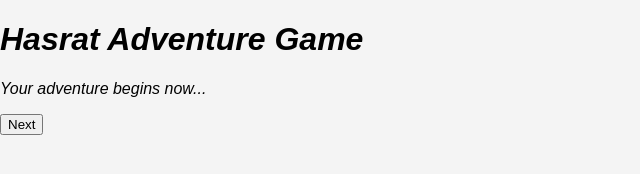
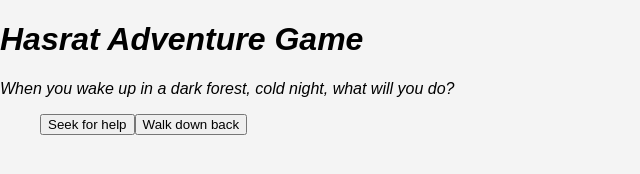
Before and after one commit to Hasratdeep/Assignment_03_front_end, a plain HTML site: page adventure-game/index.html in a window 1280 px wide. Shown: the whole page, without its empty margins (0-640 px from the left). Drawn offline with Linux system fonts and the light colour scheme.

Commit message:
Updated the script.js file.

```diff
--- a/adventure-game/script.js
+++ b/adventure-game/script.js
@@ -52,3 +52,5 @@ function renderQuestion() {
 function nextQuestion() {
     renderQuestion();
 }
+
+window.onload = nextQuestion;
--- a/adventure-game/styles.css
+++ b/adventure-game/styles.css
@@ -22,8 +22,6 @@ answers {
     font-size: medium;
 }
 
-
-
 answers button {
     margin: 10px;
     padding: 10px 20px;
```
